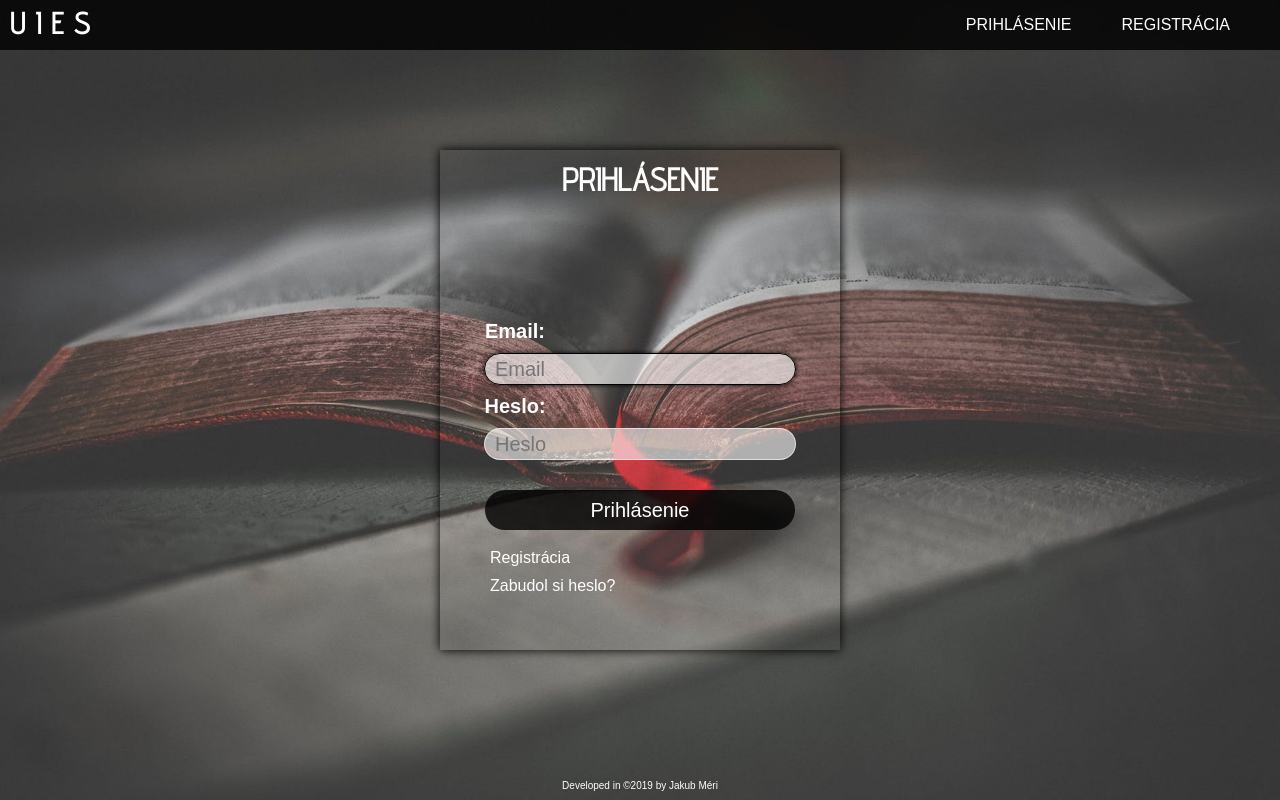
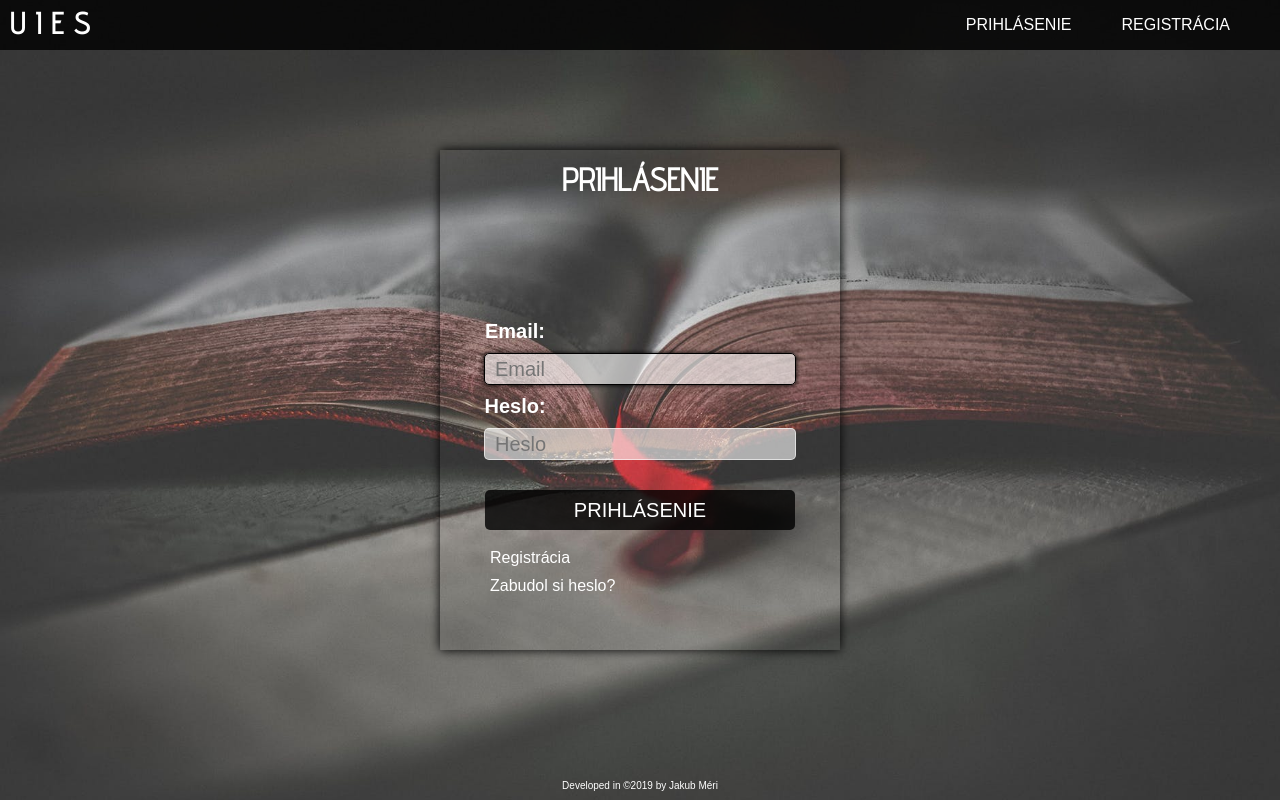
Before and after one commit to JakubMeri/Elearning, a PHP site: page /Login/login.php in a window 1280 px wide. Run offline with PHP 8.4, Linux system fonts and the light colour scheme; some libraries are stand-ins or nearby versions.

Commit message:
inputs radius

```diff
--- a/Login/login.css
+++ b/Login/login.css
@@ -137,7 +137,7 @@ label{
   height: 30px;
   width: 300px;
   border: 1px solid rgba(255,255,255,.6);
-  border-radius: 25px;
+  border-radius: 5px;
   padding-left: 10px;
   margin: 10px 0px;
   font-size: 20px;
@@ -158,7 +158,7 @@ label{
  margin-top: 20px;
  width: 310px;
  height: 40px;
- border-radius: 25px;
+ border-radius: 5px;
  font-size: 20px;
  background: rgba(0,0,0,.8);
  color: white;
@@ -166,6 +166,7 @@ label{
  border: none;
  transition: .2s;
  outline: none;
+ text-transform: uppercase;
 }
 .btn:hover{
     background: black;
--- a/Login/login.php
+++ b/Login/login.php
@@ -19,7 +19,7 @@ if(isset($_SESSION['typ'])){
     <link rel="stylesheet" href="">
     <title>Prihlásenie</title>
     <link rel="shortcut icon" type="image/png" href="/Elearning/icon.png"/>
-    <link rel="stylesheet" href="login.css?version=52a">
+    <link rel="stylesheet" href="login.css?version=52b">
     <script src="https://kit.fontawesome.com/5cfe4f03a7.js"></script>
 </head>
 <body>
--- a/Registracia/register.php
+++ b/Registracia/register.php
@@ -9,7 +9,7 @@ require "../conn.php";
     <meta http-equiv="X-UA-Compatible" content="ie=edge">
     <title>Registrácia</title>
     <link rel="shortcut icon" type="image/png" href="/Elearning/icon.png"/>
-    <link rel="stylesheet" href="registracia.css?version=1a">
+    <link rel="stylesheet" href="registracia.css?version=1b">
     <script src="https://kit.fontawesome.com/5cfe4f03a7.js"></script>
 </head>
 <body>
--- a/Registracia/registracia.css
+++ b/Registracia/registracia.css
@@ -138,7 +138,7 @@ label{
   height: 30px;
   width: 300px;
   border: 1px solid rgba(255,255,255,.6);
-  border-radius: 25px;
+  border-radius: 5px;
   padding-left: 10px;
   margin: 10px 0px;
   font-size: 20px;
@@ -159,7 +159,7 @@ label{
  margin-top: 20px;
  width: 310px;
  height: 40px;
- border-radius: 25px;
+ border-radius: 5px;
  font-size: 20px;
  background: rgba(0,0,0,.8);
  color: white;
@@ -167,6 +167,7 @@ label{
  border: none;
  transition: .2s;
  outline: none;
+ text-transform: uppercase;
 }
 .btn:hover{
     background: black;
--- a/Reset hesla/reset.php
+++ b/Reset hesla/reset.php
@@ -6,7 +6,7 @@
     <meta http-equiv="X-UA-Compatible" content="ie=edge">
     <title>Obnova hesla</title>
     <link rel="shortcut icon" type="image/png" href="/Elearning/icon.png"/>
-    <link rel="stylesheet" href="reset.css">
+    <link rel="stylesheet" href="reset.css?version=1">
     <script src="https://kit.fontawesome.com/5cfe4f03a7.js"></script>
 </head>
 <body>
```
